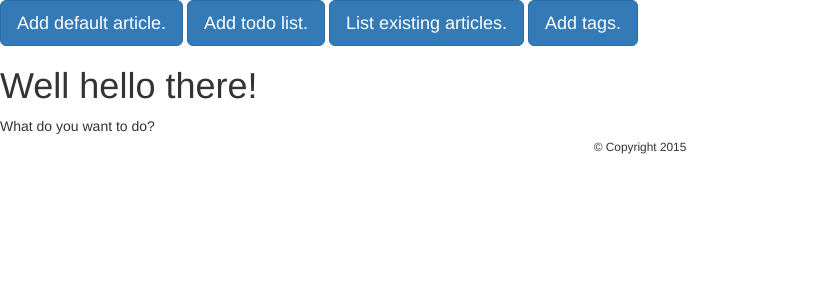
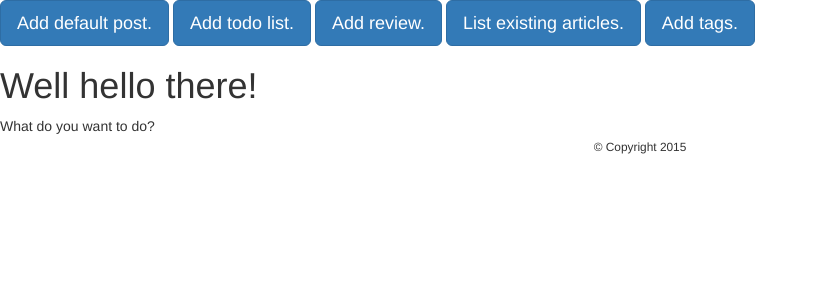
Before and after one commit to JeanKossaifi/blog, a Flask app: page / in a window 1280 px wide. Shown: the top 300 px of the page, without its empty margins (0-818 px from the left). Run offline with Flask 2, Linux system fonts and the light colour scheme; the visitor is signed in with stand-in values (Sample User, id 1); some libraries are stand-ins or nearby versions.

Commit message:
Added a review category

```diff
--- a/blog/templates/edit_post.html
+++ b/blog/templates/edit_post.html
@@ -56,6 +56,8 @@
         {% include 'edit_default.html' %}
     {% elif category == 'todo' %}
         {% include 'edit_todo.html' %}
+    {% elif category == 'review' %}
+        {% include 'edit_review.html' %}
     {% endif %}
 
     <div class="checkbox">
--- a/blog/templates/layout.html
+++ b/blog/templates/layout.html
@@ -10,7 +10,7 @@
     <a type="button"
             class="btn btn-primary btn-lg"
             href="{{ url_for('new_post', category='default') }}">
-        Add default article.
+        Add default post.
     </a>
 
     <a type="button"
@@ -19,16 +19,19 @@
         Add todo list.
     </a>
 
+    <a type="button"
+            class="btn btn-primary btn-lg"
+            href="{{ url_for('new_post', category='review') }}">
+        Add review.
+    </a>
 
-    <a
-            class="btn btn-primary btn-lg"
-            href="{{url_for('post_list')}}">
+    <a  class="btn btn-primary btn-lg"
+        href="{{url_for('post_list')}}">
         List existing articles.
     </a>
 
-    <a
-            class="btn btn-primary btn-lg"
-            href="{{url_for('new_tag')}}">
+    <a  class="btn btn-primary btn-lg"
+        href="{{url_for('new_tag')}}">
         Add tags.
     </a>
     <br/>
--- a/blog/templates/view_post.html
+++ b/blog/templates/view_post.html
@@ -10,6 +10,8 @@
         {% include 'view_default.html' %}
     {% elif category == 'todo' %}
         {% include 'view_todo.html' %}
+    {% elif category == 'review' %}
+        {% include 'view_review.html' %}
     {% endif %}
 
 {{super()}}
--- a/blog/views.py
+++ b/blog/views.py
@@ -59,6 +59,12 @@ def parse_content(category, form):
                                   key=value)
             content.elements.append(element)
 
+    elif category == 'review':
+        content = ReviewContent()
+        content.content = form['review_content']
+        content.journal = form['journal']
+        content.title = form['title']
+
     return content
 
 @app.route('/post/new/<string:category>', methods=['GET'])
@@ -72,6 +78,9 @@ def new_post(category):
 
     elif category == 'todo':
         content = TodoContent()
+
+    elif category == 'review':
+        content = ReviewContent()
 
     post = Post(content=content)
     return render_template('edit_post.html',
@@ -105,7 +114,6 @@ def edit_post(category, pk=None):
         tags = [Tag.objects.get(name=tag) for tag in tags]
 
         content = parse_content(category, request.form)
-        print('####### ', content)
 
         if pk is None:
             post = Post()
```
